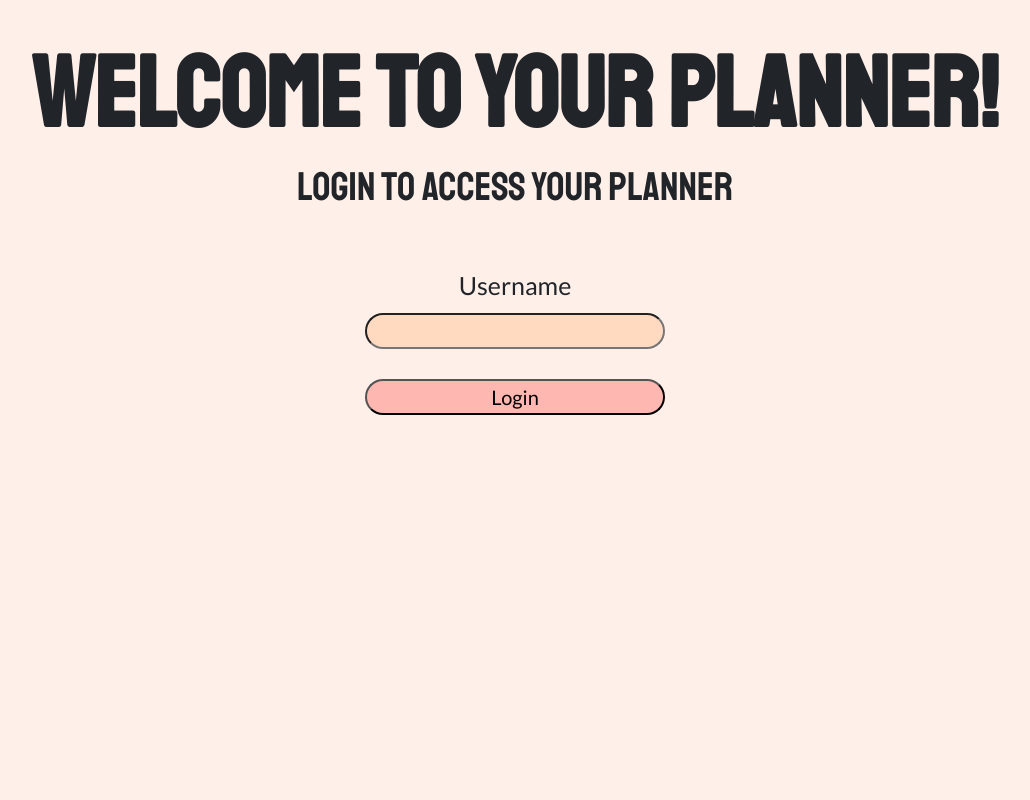
After one commit to yiran-qi/one-day-at-a-time, a Flask app: page /login in a window 1280 px wide. The commit adds this page. Shown: the whole page, without its empty margins (125-1155 px from the left). Run offline with Flask 2, Linux system fonts and the light colour scheme; some libraries are stand-ins or nearby versions.

Commit message:
login page created

```diff
--- a/app.py
+++ b/app.py
@@ -1,7 +1,8 @@
 # ---- YOUR APP STARTS HERE ----
 # -- Import section --
 from flask import Flask
-# from flask import render_template
+from flask import render_template
+from datetime import datetime
 # from flask import request
 
 
@@ -11,6 +12,11 @@
 
 # -- Routes section --
 @app.route('/')
+
+@app.route('/login')
+def login():
+    return render_template("login.html", time=datetime.now())
+
 @app.route('/index')
 def index():
-    return "hello world"
+    return render_template("index.html", time=datetime.now())
--- a/styles.css
+++ b/static/css/styles.css
@@ -44,8 +44,8 @@
 #categories {
     width: 300px;
     border-radius: 25px;
+}
 
-}
 #date {
     width: 300px;
     border-radius: 25px;
@@ -62,3 +62,7 @@
 #submit {
     background: #C7CEEA;
 }
+
+#login {
+    background: #FFB7B2;
+}
--- /dev/null
+++ b/templates/login.html
@@ -0,0 +1,24 @@
+<html>
+
+<head>
+	<!--Import Google Icon Font-->
+	<link href="https://fonts.googleapis.com/icon?family=Material+Icons" rel="stylesheet">
+	<!--Import boostrap.css-->
+	<link rel="stylesheet" href="https://stackpath.bootstrapcdn.com/bootstrap/4.4.1/css/bootstrap.min.css"
+		integrity="sha384-Vkoo8x4CGsO3+Hhxv8T/Q5PaXtkKtu6ug5TOeNV6gBiFeWPGFN9MuhOf23Q9Ifjh" crossorigin="anonymous">
+	<link rel="stylesheet" type="text/css" href="static/css/styles.css?q={{ time }}" />
+	<title>Login</title>
+
+</head>
+
+<body>
+	<h1>Welcome to Your Planner!</h1>
+	<h2>Login to access your planner</h2> <br><br>
+	<form>
+		<label for="username">Username</label><br>
+		<input id= "username" type="text" name="username" placeholder=""/><br><br>
+		<input id="login" type="submit" value="Login"/>
+        </form>
+</body>
+
+</html>
```
Also changed, not shown: index.html (deleted, +0 -36 lines), templates/index.html (+36 -11 lines), templates/planner.html (deleted, +0 -13 lines), static/css/style.css (deleted).
